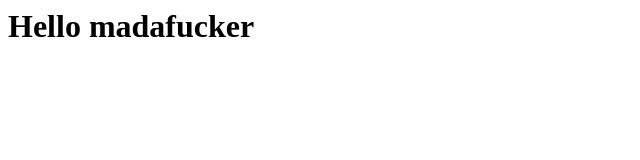
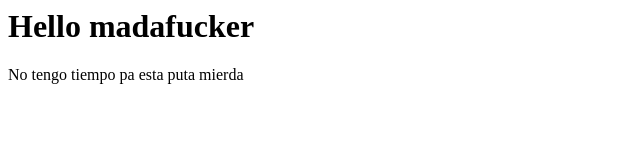
Before and after one commit to jordiplanas/web-server, a website: page index.html in a window 1280 px wide. Shown: the whole page, without its empty margins (0-640 px from the left). Drawn offline with Linux system fonts and the light colour scheme.

Commit message:
index mod

```diff
--- a/index.html
+++ b/index.html
@@ -7,6 +7,7 @@
 
 	<body>
 		<h1>Hello madafucker</h1>
+		<p>No tengo tiempo pa esta puta mierda</p>
 	</body>
 
 </html>
```
